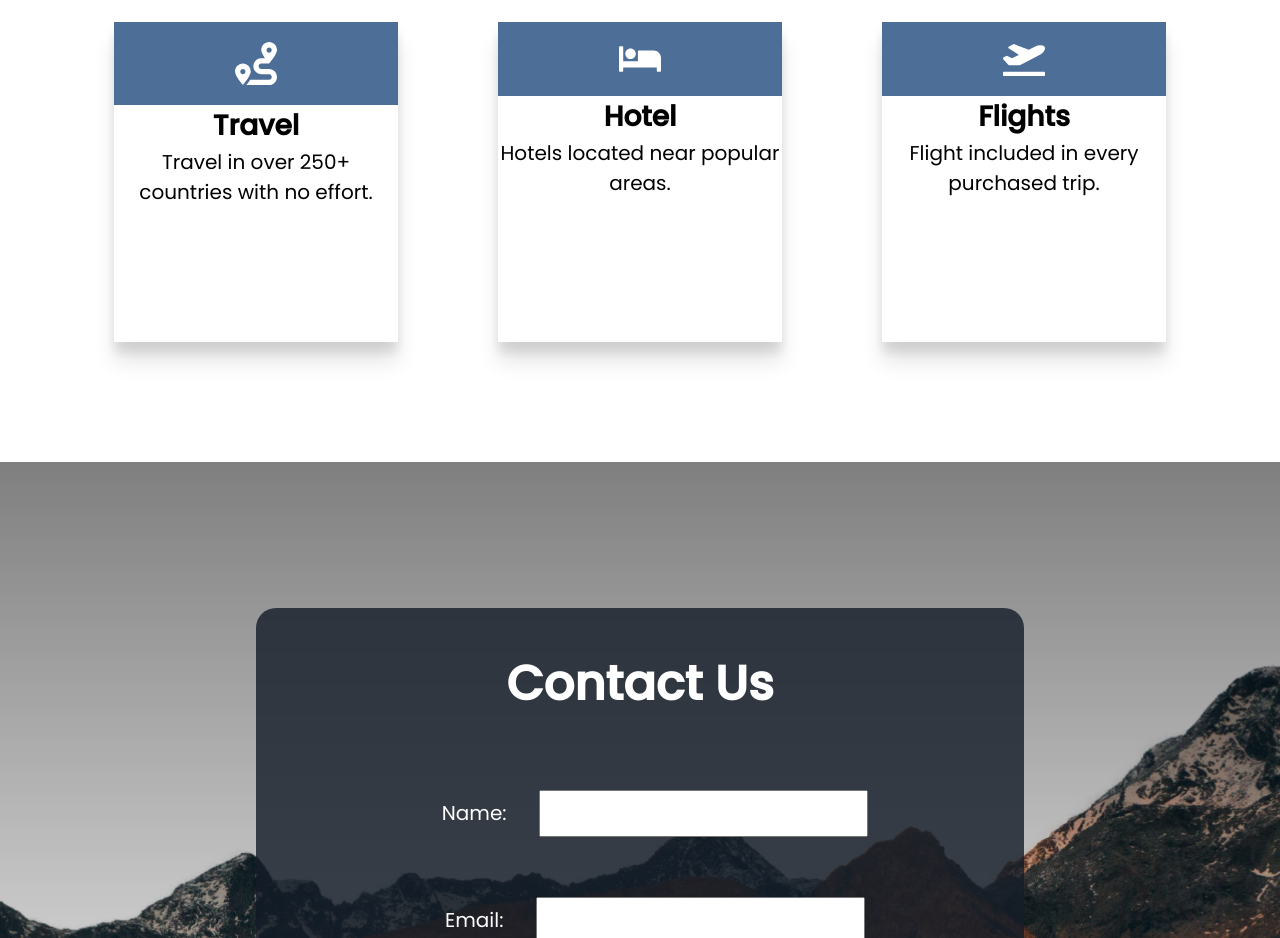
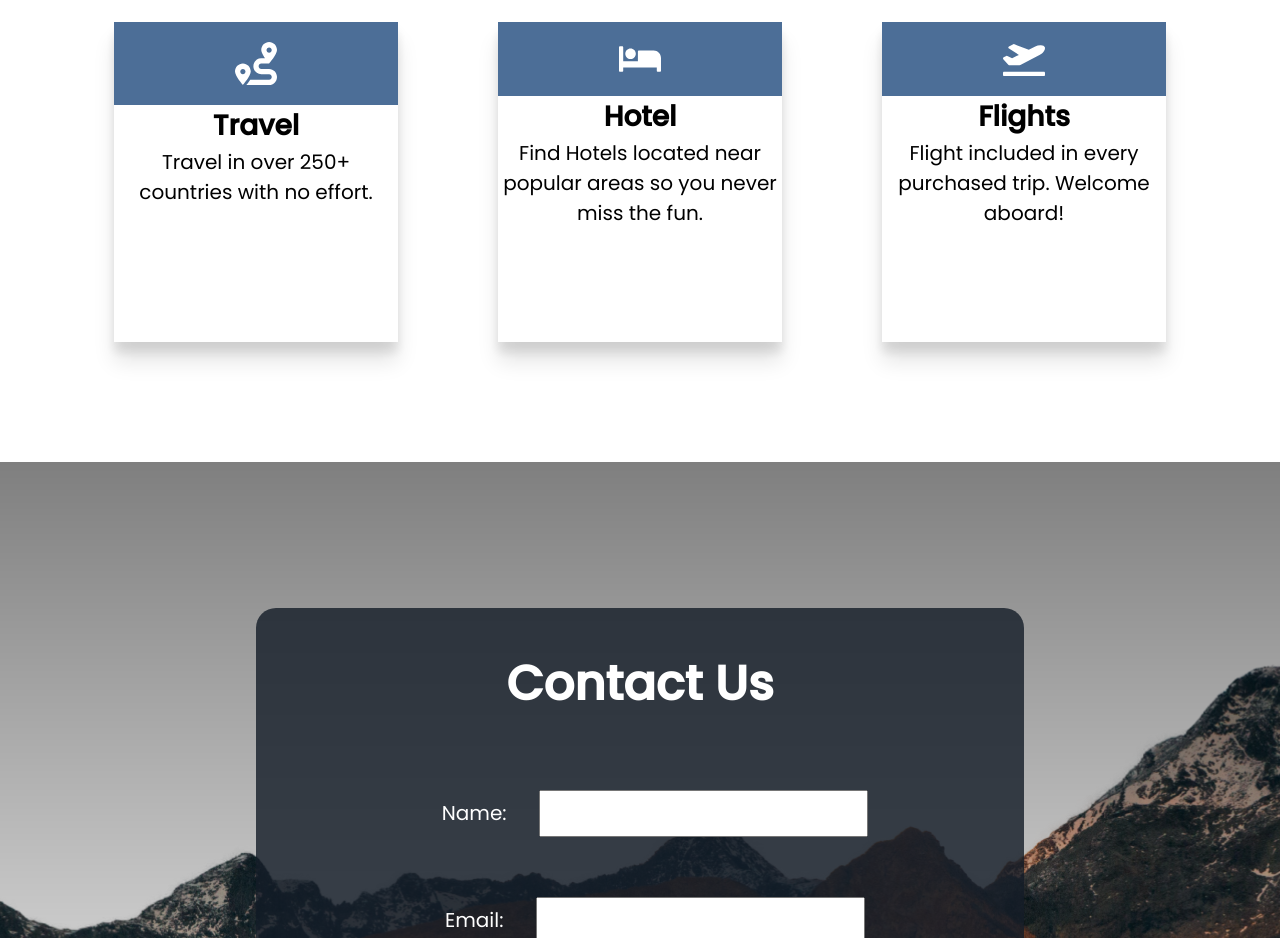
Before and after one commit to RagedHydra/Travelly, a plain HTML site: page index.html in a window 1280 px wide. Shown: the part 1940-2878 px from the top of the page. Drawn offline with Linux system fonts and the light colour scheme; a web font is replaced by a local one.

Commit message:
Update index.html

```diff
--- a/index.html
+++ b/index.html
@@ -71,14 +71,14 @@
             <img src="/Travelly/icons/bed-solid.svg" alt="" />
           </div>
           <h4>Hotel</h4>
-          <p>Hotels located near popular areas.</p>
+          <p>Find Hotels located near popular areas so you never miss the fun.</p>
         </div>
         <div class="card">
           <div class="card-icon">
             <img src="/Travelly/icons/plane-departure-solid.svg" alt="" />
           </div>
           <h4>Flights</h4>
-          <p>Flight included in every purchased trip.</p>
+          <p>Flight included in every purchased trip. Welcome aboard!</p>
         </div>
       </div>
     </section>
```
